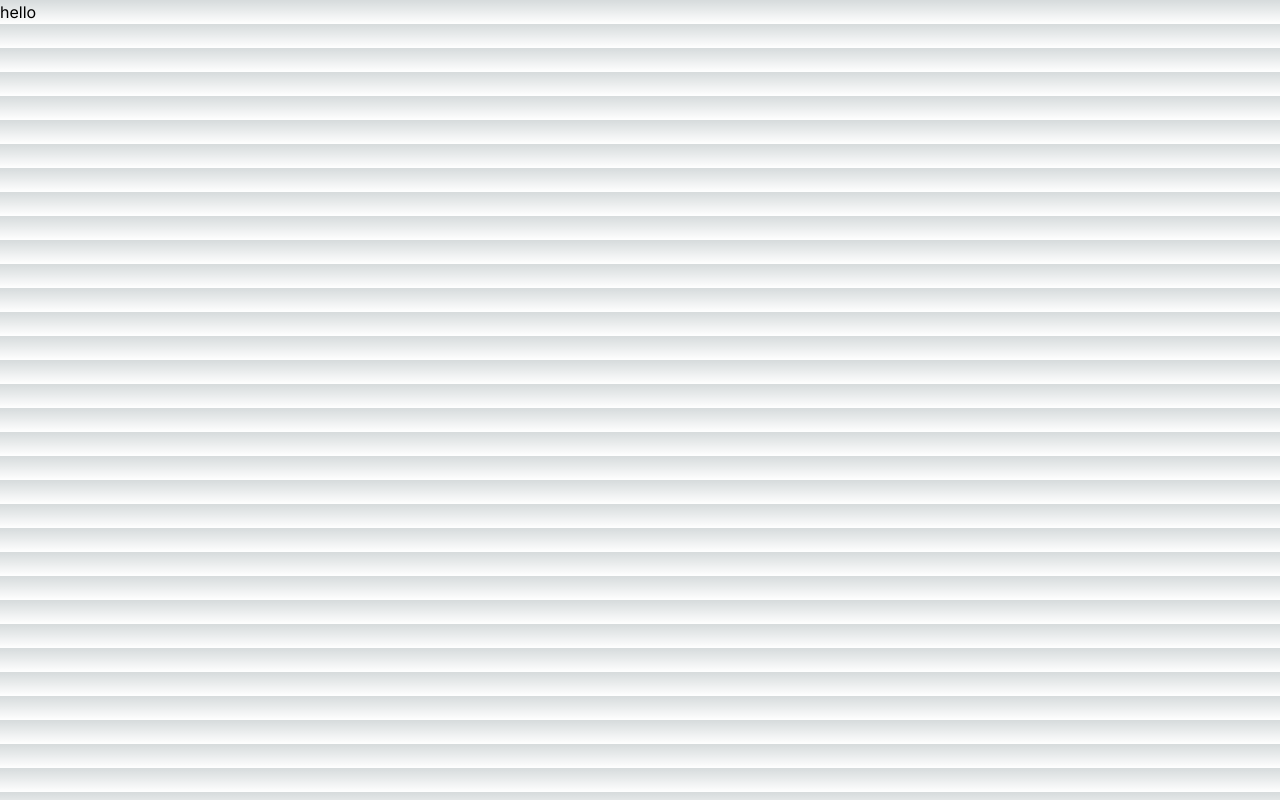
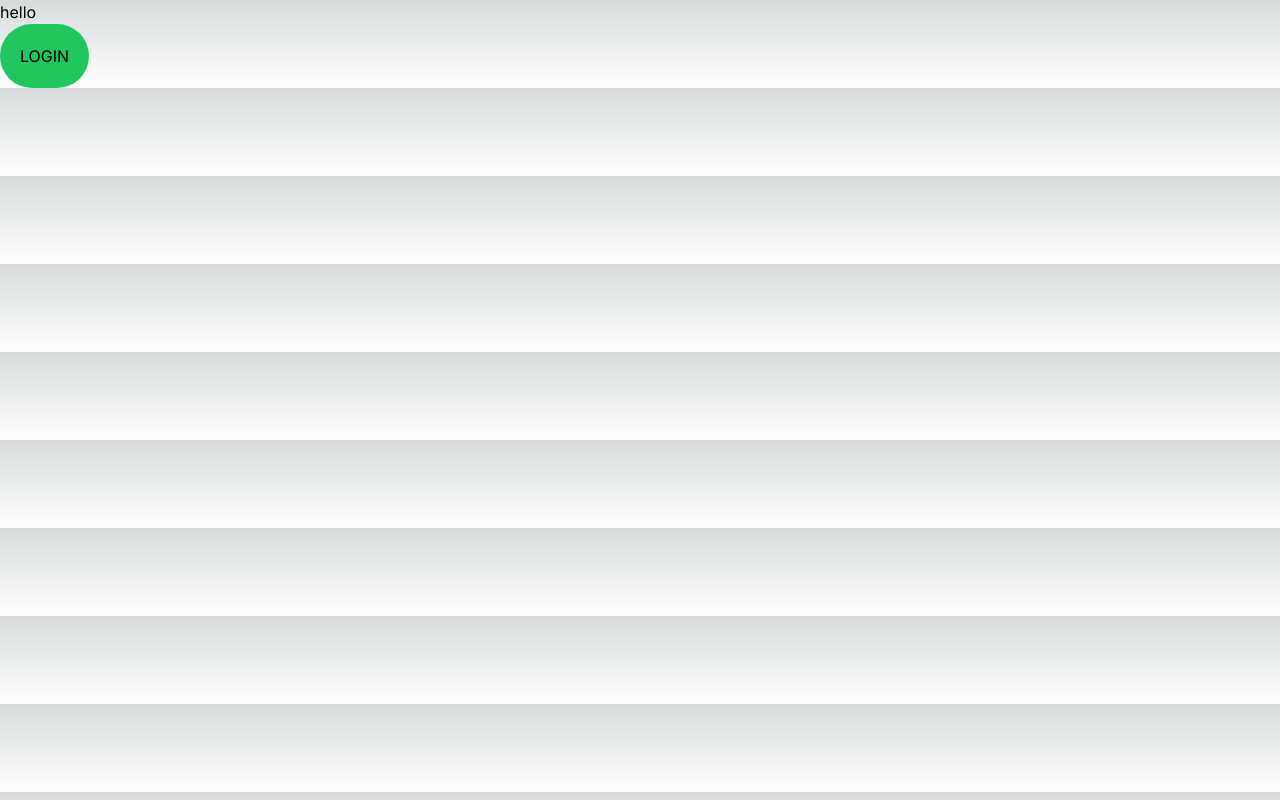
Before and after one commit to frota-leve/frota-leve-web, a Next.js app in the folder frota-leve-web/: page / in a window 1280 px wide. Built offline with nearby package versions, Linux system fonts and the light colour scheme.

Commit message:
alterei o botao e adicionei na principal

```diff
--- a/frota-leve-web/src/app/page.tsx
+++ b/frota-leve-web/src/app/page.tsx
@@ -1,9 +1,11 @@
+import ButtonDavi from "@/components/ButtonDavi";
 import Image from "next/image";
 
 export default function Home() {
   return (
     <main>
       <h1>hello</h1>
+      <ButtonDavi text={"LOGIN"} />
     </main>
   );
 }
--- a/frota-leve-web/src/components/ButtonDavi.jsx
+++ b/frota-leve-web/src/components/ButtonDavi.jsx
@@ -1,12 +1,12 @@
-"use client"
-import React from 'react'
+"use client";
+import React from "react";
 
-const ButtonDavi = ({text}) => {
+const ButtonDavi = ({ text }) => {
   return (
-    <button onClick={() => {}} className='p-5 bg-red-500'>
+    <button onClick={() => {}} className="p-5 bg-green-500 rounded-full">
       {text}
     </button>
-  )
-}
+  );
+};
 
-export default ButtonDavi
+export default ButtonDavi;
```
Also changed, not shown: 1 other file (tests, documents, lock files or other folders).
